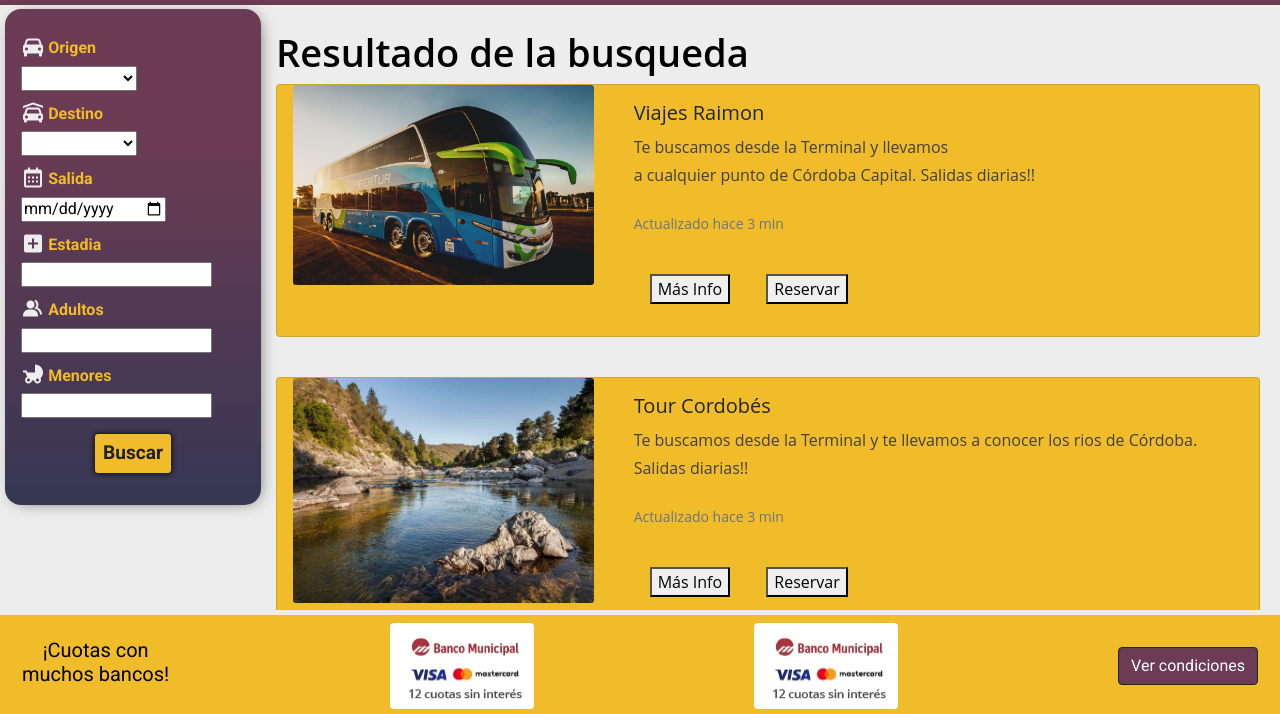
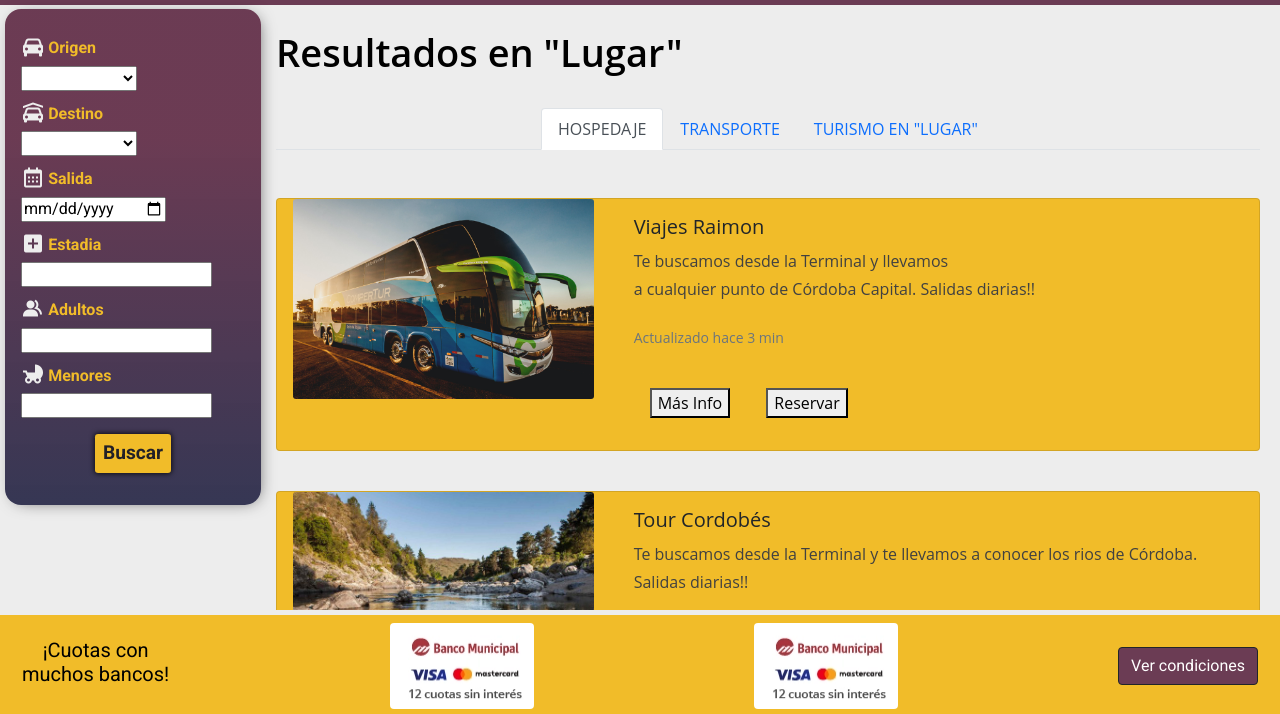
Before and after one commit to Equipoyavoy/Yovoy2021, a plain HTML site: page resultado.html in a window 1280 px wide. Shown: the part 81-795 px from the top of the page. Drawn offline with nearby package versions, Linux system fonts and the light colour scheme.

Commit message:
Pestañas filtro de Hopedaje, Transporte o Turismo en Resultado

```diff
--- a/resultado.html
+++ b/resultado.html
@@ -110,7 +110,21 @@
         <!--Contenedor de los resultados de la Busqueda -->
         <div class="contenedorBarra">
 
-            <h1> Resultado de la busqueda </h1>
+            <h1> Resultados en "Lugar" </h1>
+            <br>
+            <ul class="nav nav-tabs justify-content-center">
+                <li class="nav-item">
+                    <a class="nav-link active" href="#">HOSPEDAJE</a>
+                </li>
+                <li class="nav-item">
+                    <a class="nav-link" href="#">TRANSPORTE</a>
+                </li>
+                <li class="nav-item">
+                    <a class="nav-link" href="#">TURISMO EN "LUGAR"</a>
+                </li>
+            </ul>
+            <br>
+            <br>
 
             <div class="card mb-3" style="width: 100%;">
                 <!-- Resultado 2-->
```
